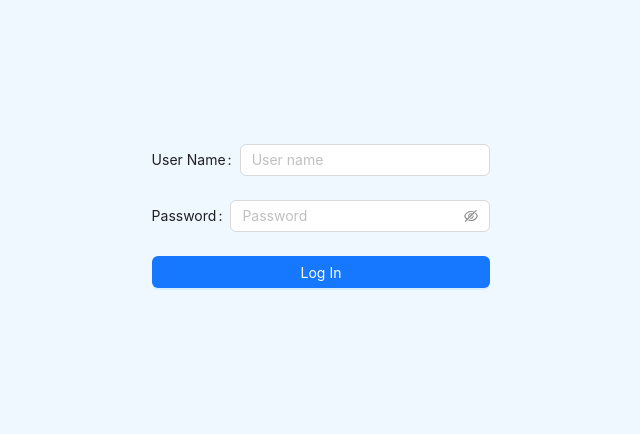
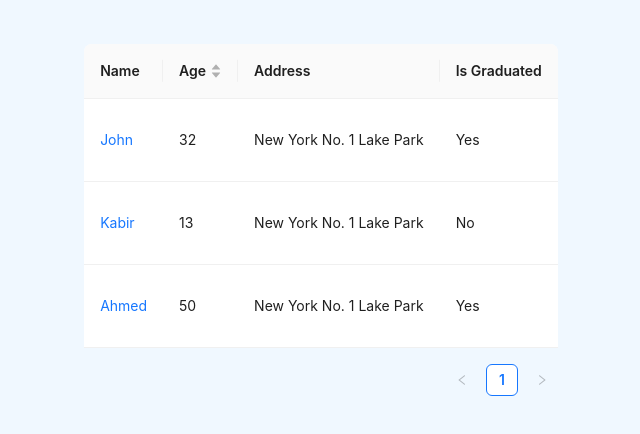
Before and after one commit to Arman170616/ANT-Design-with-React, a React (Create React App) app: page / in a window 1280 px wide. Shown: the part 172-606 px from the top of the page, without its empty margins (319-959 px from the left). Built offline with nearby package versions, Linux system fonts and the light colour scheme.

Commit message:
Table commponets:

```diff
--- a/src/App.js
+++ b/src/App.js
@@ -1,31 +1,80 @@
 import './App.css';
 import React from 'react';
-import { Form, Input, Button } from 'antd';
+import { Table } from 'antd';
+
 
 
 
 
 function App() {
+  const data = [
+  {
+    name :'John',
+    age  :32,
+    address : 'New York No. 1 Lake Park',
+    key:'1'
+  },
+  {
+    name :'Kabir',
+    age  :13,
+    address : 'New York No. 1 Lake Park',
+    key:'2'
+  },
+  {
+    name :'Ahmed',
+    age  :50,
+    address : 'New York No. 1 Lake Park',
+    key:'3'
+  },
+  // {
+  //   name :'Kadr',
+  //   age  :100,
+  //   address : 'New York No. 1 Lake Park',
+  //   key:'3'
+  // },
+]
 
-  const onFinish = (values) => {
-    console.log('Success:', values);
-  }
+const columns = [
+  {
+    title: 'Name',
+    dataIndex: 'name',
+    key: 'key',
+    render: name =>{
+      return <a>{name}</a>
+    }
+
+  },
+
+  {
+    title: 'Age',
+    dataIndex: 'age',
+    key: 'key',
+    sorter: (a, b) => a.age - b.age,
+  },
+
+  {
+    title: 'Address',
+    dataIndex: 'address',
+    key: 'key',
+  },
+  {
+    title: 'Is Graduated',
+    key: 'key',
+    render: payload =>{
+      return <p>{payload.age>20?'Yes':'No'}</p>
+    }
+  },
+]
+
   return (
     <div className="App">
       <header className="App-header">
-        <Form onFinish={onFinish}>
-          <Form.Item label="User Name" name="username">
-            <Input placeholder="User name" required></Input>
-          </Form.Item>
+        <Table
+          dataSource = {data}
+          columns = {columns}
 
-          <Form.Item label="Password" name="password">
-            <Input.Password placeholder="Password" required></Input.Password>
-          </Form.Item>
+        ></Table>
 
-          <Form.Item>
-            <Button block type="primary" htmlType="submit">Log In</Button>
-          </Form.Item>
-        </Form>
 
 
       </header>
```
